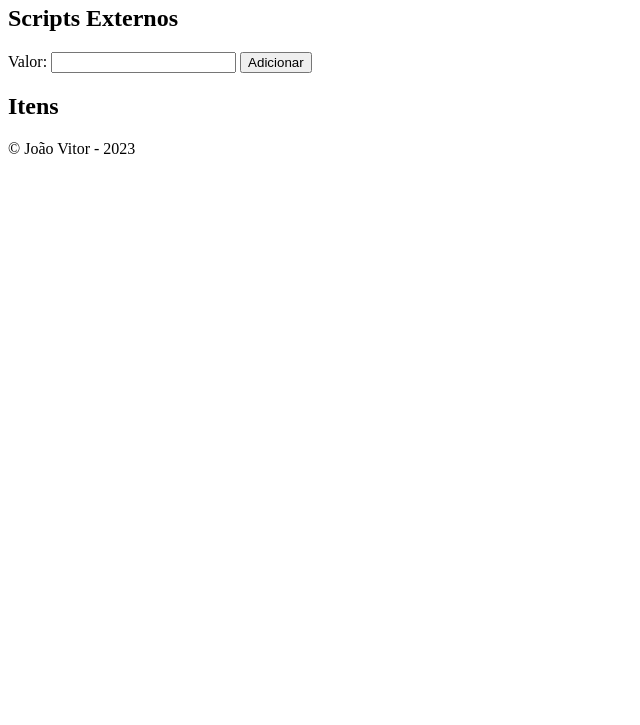
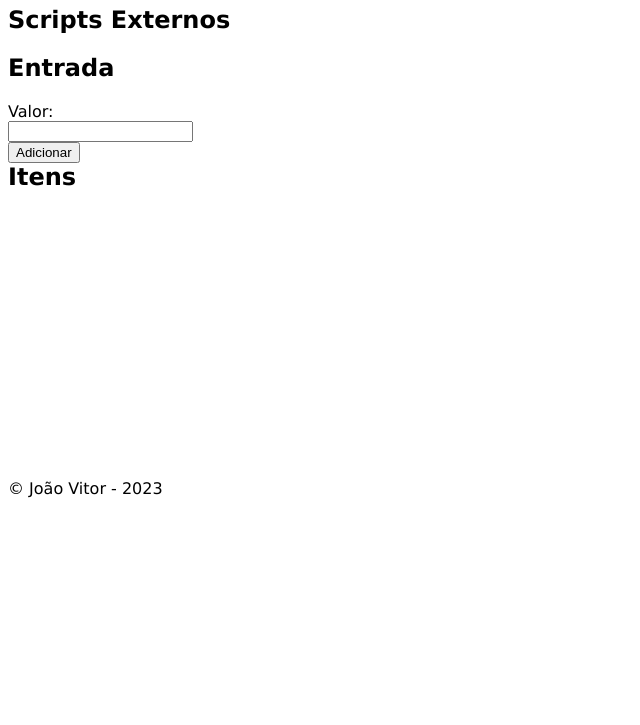
Before and after one commit to ufjf-dcc121/ufjf-dcc121-2023-1-atv10-JoaoAGO, a plain HTML site: page index.html in a window 1280 px wide. Shown: the part 75-800 px from the top of the page, without its empty margins (0-640 px from the left). Drawn offline with Linux system fonts and the light colour scheme.

Commit message:
mudao posicionamento das seções

```diff
--- a/estilo.css
+++ b/estilo.css
@@ -0,0 +1,19 @@
+html{
+    font-family: 'Lucida Sans', 'Lucida Sans Regular', 'Lucida Grande', 'Lucida Sans Unicode', Geneva, Verdana, sans-serif;
+}
+
+main{
+    display: flex;
+}
+
+#formulario, #itens{
+    width: 200px;
+}
+
+#itens{
+    min-height: 300px;
+}
+
+section > h1{
+    margin-top: 0;
+}
--- a/index.html
+++ b/index.html
@@ -11,6 +11,7 @@
     <h1>Semana 10</h1>
     <h2>Scripts Externos</h2>
     <section id="formulario">
+        <h1>Entrada</h1>
         <form name="entrada">
             <label for="valor">Valor:</label>
             <input type="number" name="valor" id="valor" title="valor a ser inserido">
```
